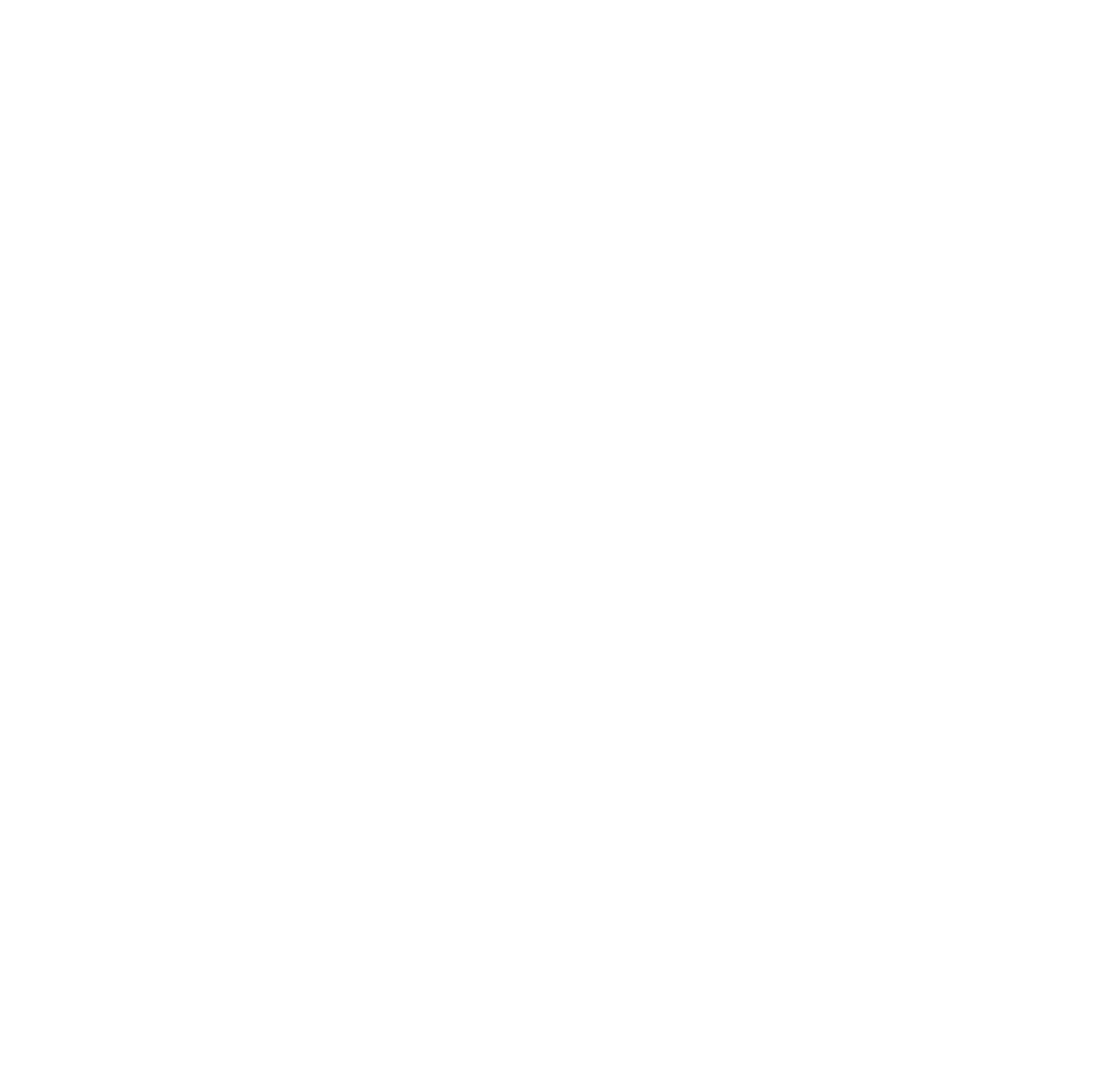
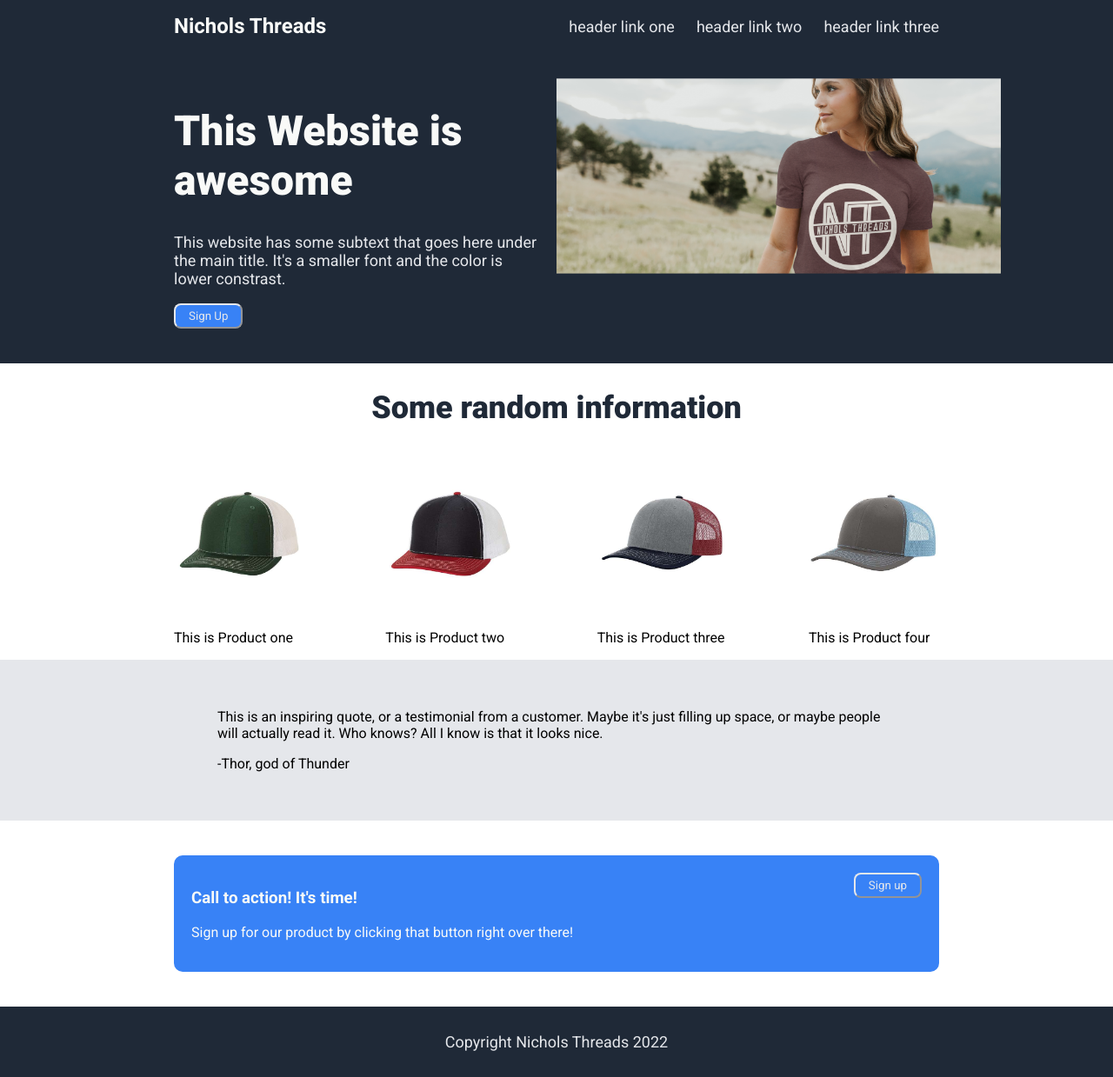
Before and after one commit to farmerbrian/odin-landing-page, a plain HTML site: page index.html in a window 1280 px wide. Shown: the whole page at 87% size. Before the commit the page ends 800 px from the top, so only its background shows below. Drawn offline with Linux system fonts and the light colour scheme.

Commit message:
rough draft with images

```diff
--- a/index.html
+++ b/index.html
@@ -0,0 +1,87 @@
+<!DOCTYPE html>
+<html lang="en">
+    <head>
+        <meta charset="UTF-8">
+        <title>Landing Page</title>
+        <link rel="stylesheet" href="style.css">
+        <link rel="preconnect" href="https://fonts.googleapis.com">
+<link rel="preconnect" href="https://fonts.gstatic.com" crossorigin>
+<link href="https://fonts.googleapis.com/css2?family=Roboto:ital,wght@0,100;0,300;0,400;0,500;0,700;0,900;1,100;1,300;1,400;1,500;1,700;1,900&display=swap" rel="stylesheet">
+    </head>
+
+    <body>
+        <div class="header">
+            <div class="header-left">
+                <h1 class="logo">Nichols Threads</h1>
+            </div>
+            <div class="header-nav">
+                <a href="header-link-one">header link one</a>
+                <a href="header-link-two">header link two</a>
+                <a href="header-link-three">header link three</a>
+            </div>
+        </div>
+
+        <div class="hero-section">
+            <div class="left-hero-column">
+                <h1 class="hero-main-text">This Website is awesome</h1>
+                <p class="hero-secondary-text">
+                    This website has some subtext that goes here under the main title.
+                    It's a smaller font and the color is lower constrast.
+                </p>
+                <button class="hero-button">Sign Up</button>
+            </div>
+
+            <div class="right-hero-column">
+                <img class="hero-img" src="images/hero.png">
+            </div>
+
+        </div>
+
+        <div class="product-section">
+            <h2 class="information-heading">Some random information</h2>
+            <div class="products">
+                <div class="product1">
+                    <img class="product" src="images/product1.jpg">
+                    <p>This is Product one</p>
+                </div>
+                <div class="product2">
+                    <img class="product" src="images/product2.jpg">
+                    <p>This is Product two</p>
+                </div>
+                <div class="product3">
+                    <img class="product" src="images/product3.jpg">
+                    <p>This is Product three</p>
+                </div>
+                <div class="product4">
+                    <img class="product" src="images/product4.jpg">
+                    <p>This is Product four</p>
+                </div>
+
+            </div>
+        </div>
+
+        <div class="quote-section">
+            <p class="quote">This is an inspiring quote, or a testimonial from a customer.  Maybe it's just filling up space,
+                 or maybe people will actually read it.  Who knows?  All I know is that it looks nice.
+            </p>
+            <p class="author">-Thor, god of Thunder</p>
+        </div>
+
+        <div class="cta-section">
+            <div class="cta-box">
+                <div class="text">
+                    <h3>Call to action! It's time!</h3>
+                    <p>Sign up for our product by clicking that button right over there!</p>
+                </div>
+            </div>
+            <div class="cta-right">
+                <button class="cta-button">Sign up</button>
+            </div>
+        </div>
+
+        <div class="footer">
+            <a>Copyright Nichols Threads 2022</a>
+        </div>
+
+    </body>
+</html>
--- a/style.css
+++ b/style.css
@@ -1 +1,129 @@
 /*style.css*/
+
+body {
+    font-family: 'Roboto', sans-serif;
+    margin: 0px;
+
+}
+
+.header,
+.hero-section,
+.product-section,
+.cta-section,
+.quote-section {
+    padding: 0 200px;
+}
+
+a {
+    color: #e5e7eb;
+    font-size: 18px;
+    text-decoration: none;
+}
+
+.header {
+    background-color: #1f2937;
+    display: flex;
+    justify-content: space-between;
+    align-items: center;
+
+}
+
+.header-nav {
+    display: flex;
+    gap: 25px;
+}
+.logo {
+    color: #f9faf8;
+    font-size: 24px;
+}
+
+.hero-section {
+    background-color: #1f2937;
+    display: flex;
+    gap: 20px;
+    padding-top: 30px;
+    padding-bottom: 40px;
+}
+
+.hero-main-text {
+    color: #f9faf8;
+    font-size: 48px;
+    font-weight: 900;
+}
+
+.hero-button {
+    background-color: #3882f6;
+    color: #e5e7eb;
+    font-family: 'Roboto', sans-serif;
+    padding: 5px 15px;
+    border-radius: 8px;
+    border-color: #e5e7eb;
+}
+
+.hero-secondary-text {
+    color: #e5e7eb;
+    font-size: 18px;
+
+}
+
+.hero-img {
+    display:block;
+    height: auto;
+    width: auto;
+    max-width: auto;
+    max-height: 225px;
+}
+
+.right-hero-column {
+    width: 50%;
+}
+
+.information-heading {
+   text-align: center;
+   color:#1f2937;
+   font-size: 36px;
+   font-weight: 900;
+}
+.products {
+    display: flex;
+   justify-content: space-between;
+}
+
+.product {
+    display:block;
+    height: auto;
+    width: auto;
+    max-width: 150px;
+    max-height: auto;
+
+}
+
+.quote-section {
+    background-color: #e5e7eb;
+    padding: 40px 250px;
+}
+
+.cta-section {
+    background-color: #3882f6;
+    border-radius: 10px;
+    color: #f9faf8;
+    margin: 40px 200px;
+    padding: 20px;
+    display: flex;
+    justify-content: space-between;
+}
+
+.cta-button {
+    background-color: #3882f6;
+    color: #e5e7eb;
+    font-family: 'Roboto', sans-serif;
+    padding: 5px 15px;
+    border-radius: 8px;
+    border-color: #e5e7eb;
+}
+
+.footer {
+    background-color: #1f2937;
+    padding: 30px;
+    text-align: center;
+}
```
Also changed, not shown: images/hero.png (added), images/logo.png (added), images/product1.jpg (added), images/product2.jpg (added), images/product3.jpg (added), images/product4.jpg (added).
